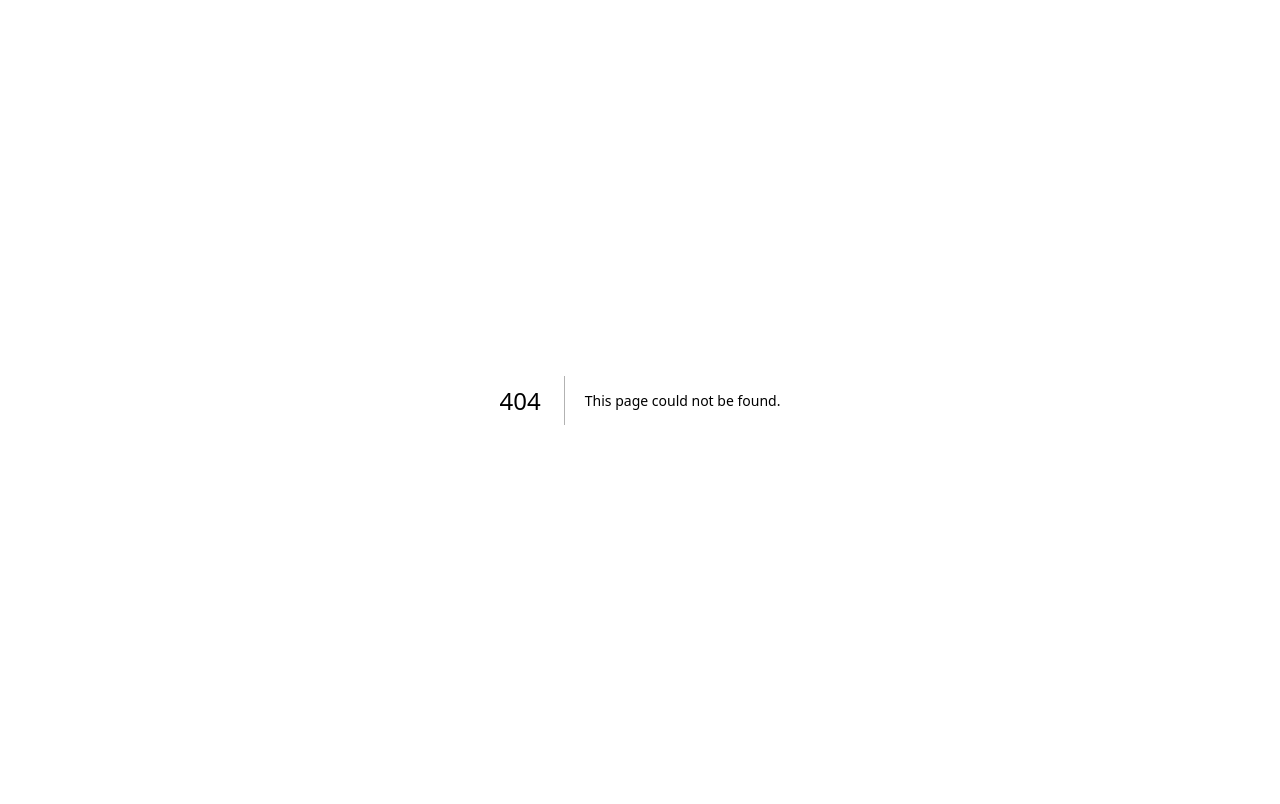
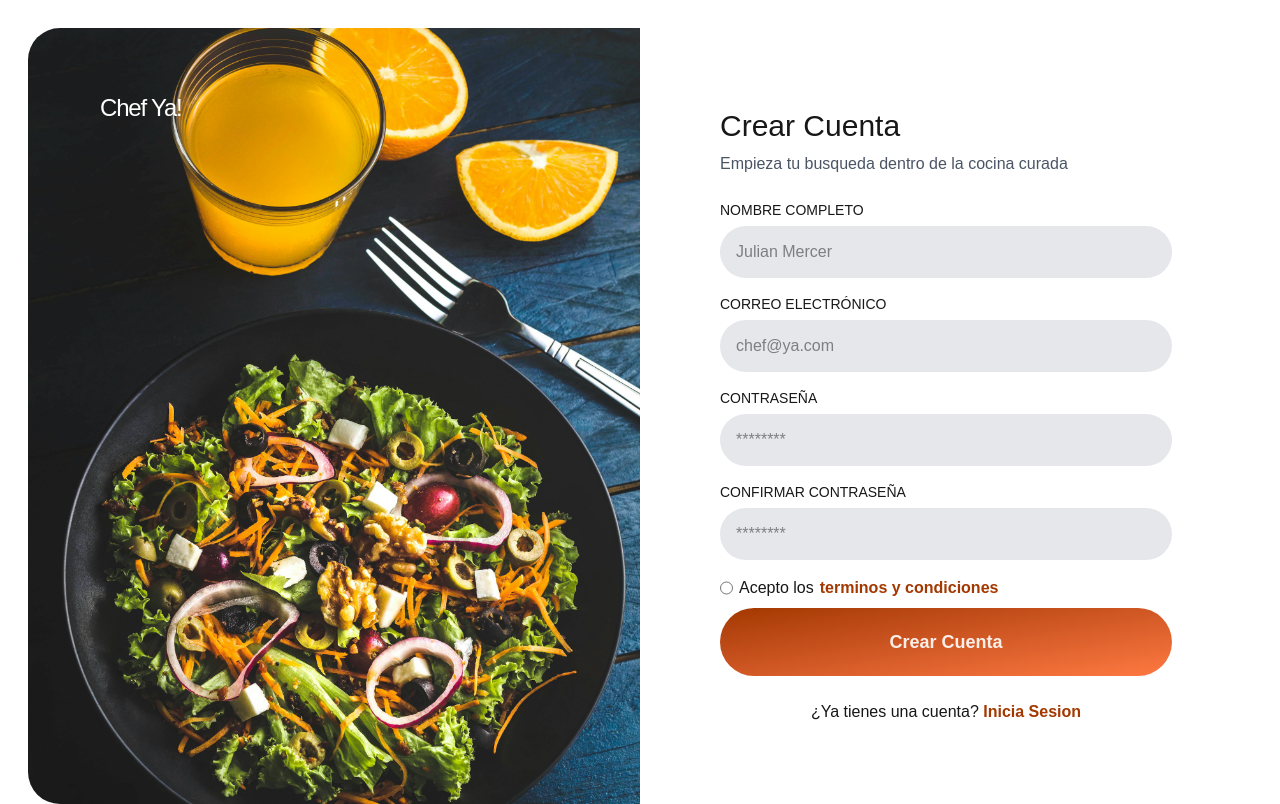
Before and after one commit to Gaeh-LPZ/Chef-Ya, a Next.js app: page /sign-up in a window 1280 px wide. Before the commit this address had no page. Built offline with nearby package versions, Linux system fonts and the light colour scheme; a web font is replaced by a local one.

Commit message:
sign-up page made correctly

```diff
--- /dev/null
+++ b/app/sign-up/page.tsx
@@ -0,0 +1,44 @@
+import { konkhmer } from "../ui/fonts";
+
+export default function Page(){
+    return (
+        <main className="h-screen grid grid-cols-2 p-7">
+            <aside className="h-full relative overflow-hidden rounded-l-4xl">
+                <img src="/bg-sign-up.jpg" alt="Chef Ya! cured plate" className=""/>
+                <p className={`${konkhmer.className} text-white text-2xl tracking-tighter px-6 py-4 rounded-full w-fit top-12 left-12 absolute`}>Chef Ya!</p>
+            </aside>
+            <section className="flex flex-col justify-center md:p-20 gap-6">
+                <header className="flex flex-col gap-2">
+                    <h1 className={`text-3xl font-semibold ${konkhmer.className}`}>Crear Cuenta</h1>
+                    <p className="text-gray-600">Empieza tu busqueda dentro de la cocina curada</p>
+                </header>
+                <form action="" className="flex flex-col gap-2">
+                    <label className="flex flex-col text-sm gap-1.5">
+                        NOMBRE COMPLETO
+                        <input type="text" name="name" required placeholder="Julian Mercer" className="p-4 bg-gray-200 rounded-full mb-2 placeholder:text-base"/>
+                    </label>
+                    <label className="flex flex-col text-sm gap-1.5">
+                        CORREO ELECTRÓNICO
+                        <input type="email" name="email" required placeholder="chef@ya.com" className="p-4 bg-gray-200 rounded-full mb-2 placeholder:text-base"/>
+                    </label>
+                    <label className="flex flex-col text-sm gap-1.5">
+                        CONTRASEÑA
+                        <input type="password" name="password" required placeholder="********" className="p-4 bg-gray-200 rounded-full mb-2 placeholder:text-base"/>
+                    </label>
+                    <label className="flex flex-col text-sm gap-1.5">
+                        CONFIRMAR CONTRASEÑA
+                        <input type="password" name="psw-confirmation" required placeholder="********" className="p-4 bg-gray-200 rounded-full mb-2 placeholder:text-base"/>
+                    </label>
+                    <label className="flex flex-row gap-1.5">
+                        <input type="radio" required name="radio-accept"/>
+                        Acepto los <strong className="text-primary">terminos y condiciones</strong>
+                    </label>
+                    <button type="submit" className="w-full py-5 bg-linear-to-br from-primary to-primary-container text-white/90 font-bold text-lg rounded-full editorial-shadow hover:scale-[1.02] active:scale-95 transition-all duration-300">Crear Cuenta</button>
+                </form>
+                <footer  className="flex flex-col items-center">
+                    <a href="/sign-in">¿Ya tienes una cuenta? <strong className="text-primary">Inicia Sesion</strong></a>
+                </footer>
+            </section>
+        </main>
+    );
+}
```
Also changed, not shown: public/bg-sign-up.jpg (added).
